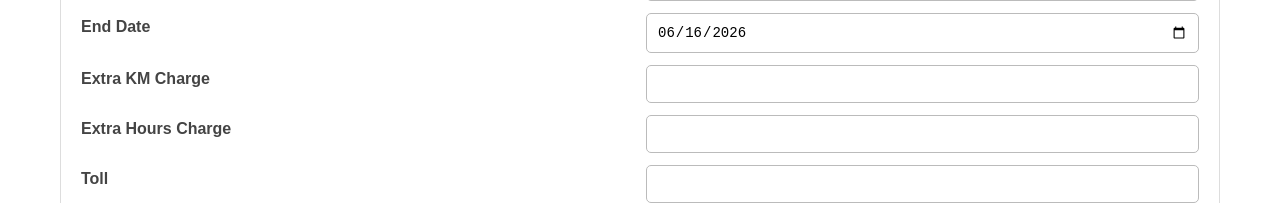
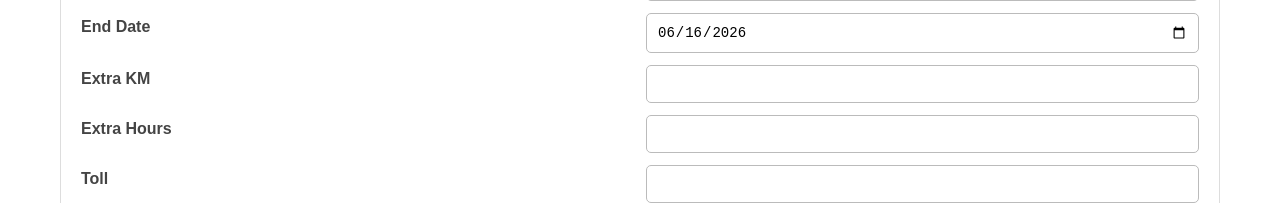
Before and after one commit to pradipgaikwad74/AS-Tours-and-Travels, a React (Vite) app: page / in a window 1280 px wide. Shown: the part 672-875 px from the top of the page. Built offline with nearby package versions, Linux system fonts and the light colour scheme.

Commit message:
final change

```diff
--- a/src/BillForm.jsx
+++ b/src/BillForm.jsx
@@ -333,7 +333,7 @@ function handleChange(e) {
           onChange={handleChange}
         />
 
-        <label>Extra KM Charge</label>
+        <label>Extra KM</label>
         <input
           type="number"
           name="extraKm"
@@ -341,7 +341,7 @@ function handleChange(e) {
           onChange={handleChange}
         />
 
-        <label>Extra Hours Charge</label>
+        <label>Extra Hours</label>
         <input
           type="number"
           name="extraHours"
```
